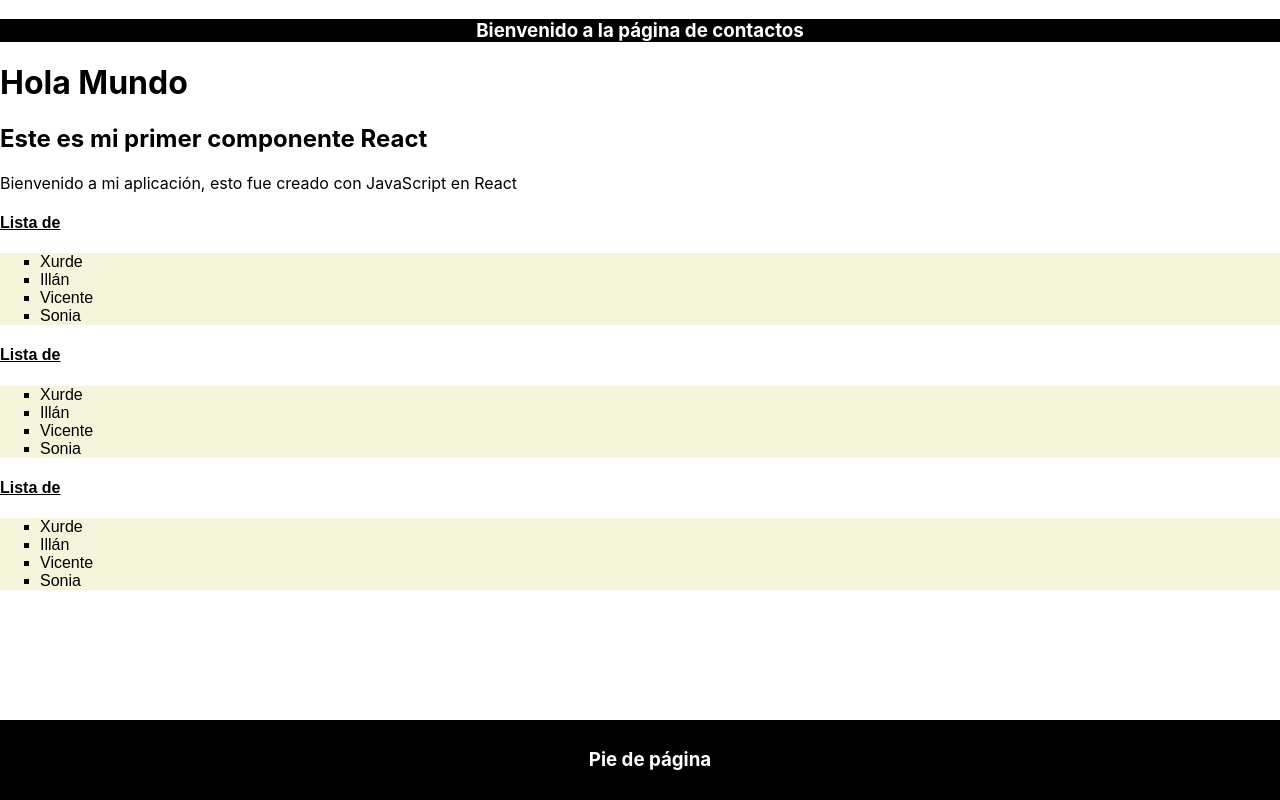
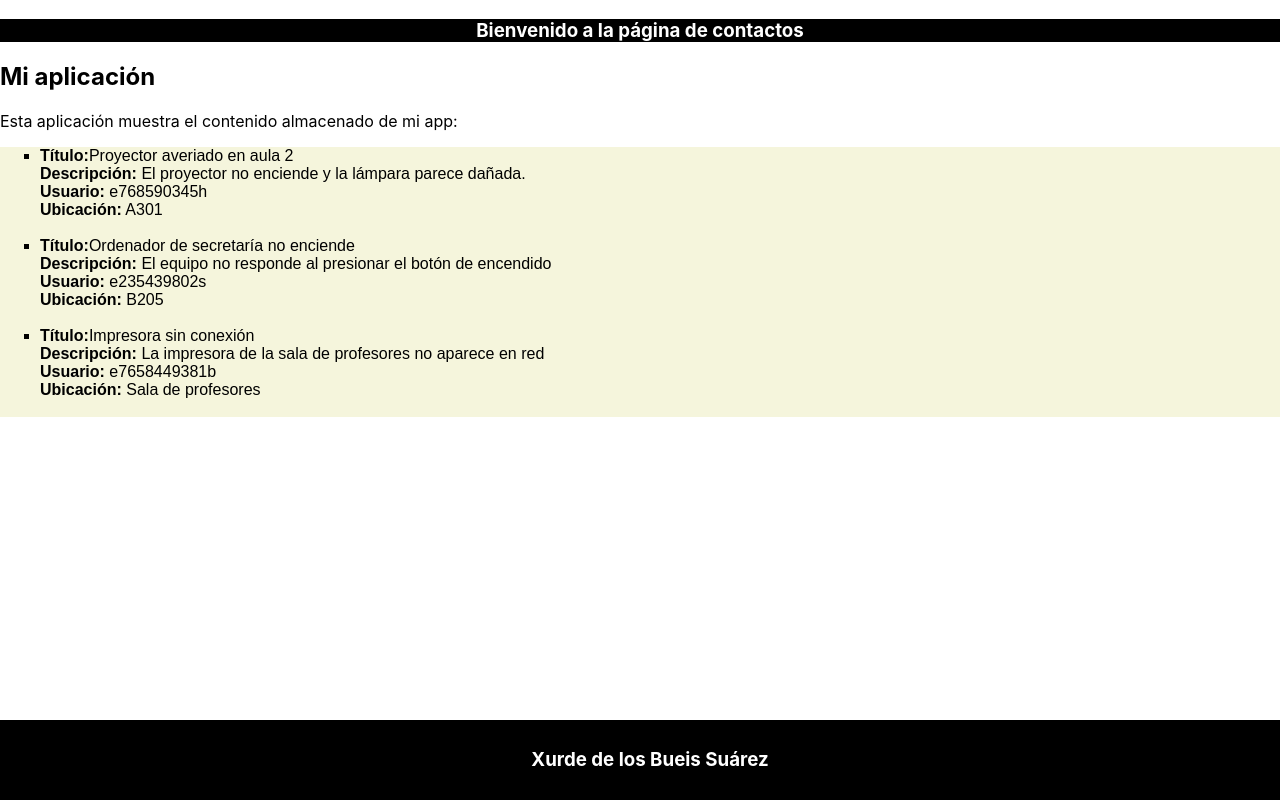
Before and after one commit to Xurdeds67/React_UD2, a React (Create React App) app: page / in a window 1280 px wide. Built offline with nearby package versions, Linux system fonts and the light colour scheme.

Commit message:
Subida actividad 1 Unidad 3

```diff
--- a/src/components/footer/Footer.js
+++ b/src/components/footer/Footer.js
@@ -4,7 +4,7 @@ class Footer extends React.Component{
     render(){
         return(
             <div id="footer">
-            <h3>Pie de página</h3>
+            <h3>Xurde de los Bueis Suárez</h3>
 
             </div>
         );
--- a/src/components/list/Milista.js
+++ b/src/components/list/Milista.js
@@ -1,16 +1,58 @@
 import React from "react";
 class Milista extends React.Component{
+    state = {incidencias: [
+    {
+        id_incidencia: 1,
+        id_usuario: 'e768590345h',
+        titulo: "Proyector averiado en aula 2",
+        descripcion:"El proyector no enciende y la lámpara parece dañada.",
+        categoria: "Hardware",
+        nivel_urgencia: "Alta",
+        fecha_registro: "2025-10-03",
+        estado: "Abierta",
+        ubicacion: "A301"
+    },
+    {
+        id_incidencia: 2,
+        id_usuario: 'e235439802s',
+        titulo: "Ordenador de secretaría no enciende",
+        descripcion:"El equipo no responde al presionar el botón de encendido",
+        categoria: "Hardware",
+        nivel_urgencia: "Media",
+        fecha_registro: "2025-10-02",
+        estado: "En proceso",
+        ubicacion: "B205"
+    },
+    {
+        id_incidencia: 3,
+        id_usuario: 'e7658449381b',
+        titulo: "Impresora sin conexión",
+        descripcion:"La impresora de la sala de profesores no aparece en red",
+        categoria: "Red/Impresión",
+        nivel_urgencia: "Alta",
+        fecha_registro: "2025-10-01",
+        estado: "Resuelta",
+        ubicacion: "Sala de profesores"
+    },
+]
+
+    }
+
+
     render(){
         return(
-            <div ClassName="ista">
-            <h4>Lista de </h4>
-            <ul>
-                <li>{this.props.nombre1}</li>
-                <li>{this.props.nombre2}</li>
-                <li>{this.props.nombre3}</li>
-                <li>{this.props.nombre4}</li>
+            <>
+             <ul>
+                {this.state.incidencias.map((i) => (
+                <li><strong>Título:</strong>{i.titulo}<br></br>
+                <strong>Descripción:</strong> {i.descripcion}<br></br>
+                <strong>Usuario:</strong> {i.id_usuario}<br></br>
+                <strong>Ubicación:</strong> {i.ubicacion}<br></br><br></br>
+                </li>
+             ))}
             </ul>
-            </div>
+
+        </>
         );
     };
 };
--- a/src/components/main/App.js
+++ b/src/components/main/App.js
@@ -5,18 +5,15 @@ import Footer from '../footer/Footer';
 import Header from '../header/Header';
 function App() {
   return (
-    <div>
+    <>
       <Header/>
-      <h1>Hola Mundo </h1>
-        <h2>Este es mi primer componente React</h2>
+        <h2>Mi aplicación</h2>
         <div className="Parrafo">
-          <p>Bienvenido a mi aplicación, esto fue creado con JavaScript en React</p>
+          <p>Esta aplicación muestra el contenido almacenado de mi app:</p>
         </div>
-        <Milista titulo="Personas1" nombre1="Xurde" nombre2="Illán" nombre3="Vicente" nombre4="Sonia"/>
-        <Milista titulo="Personas2" nombre1="Xurde" nombre2="Illán" nombre3="Vicente" nombre4="Sonia"/>
-        <Milista titulo="Personas3" nombre1="Xurde" nombre2="Illán" nombre3="Vicente" nombre4="Sonia"/>
+        <Milista/>
         <Footer/>
-    </div>
+    </>
   );
 }
 
```
